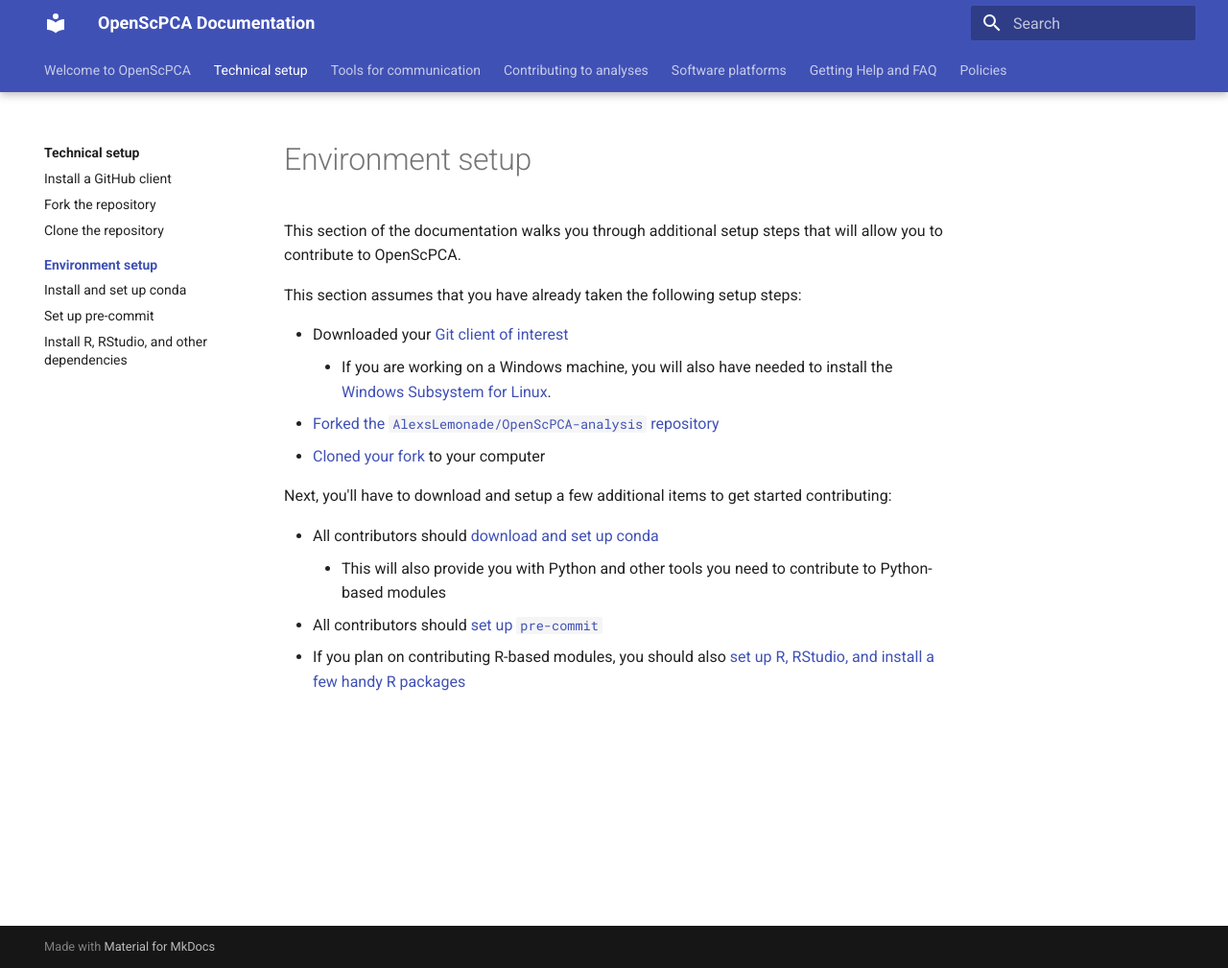
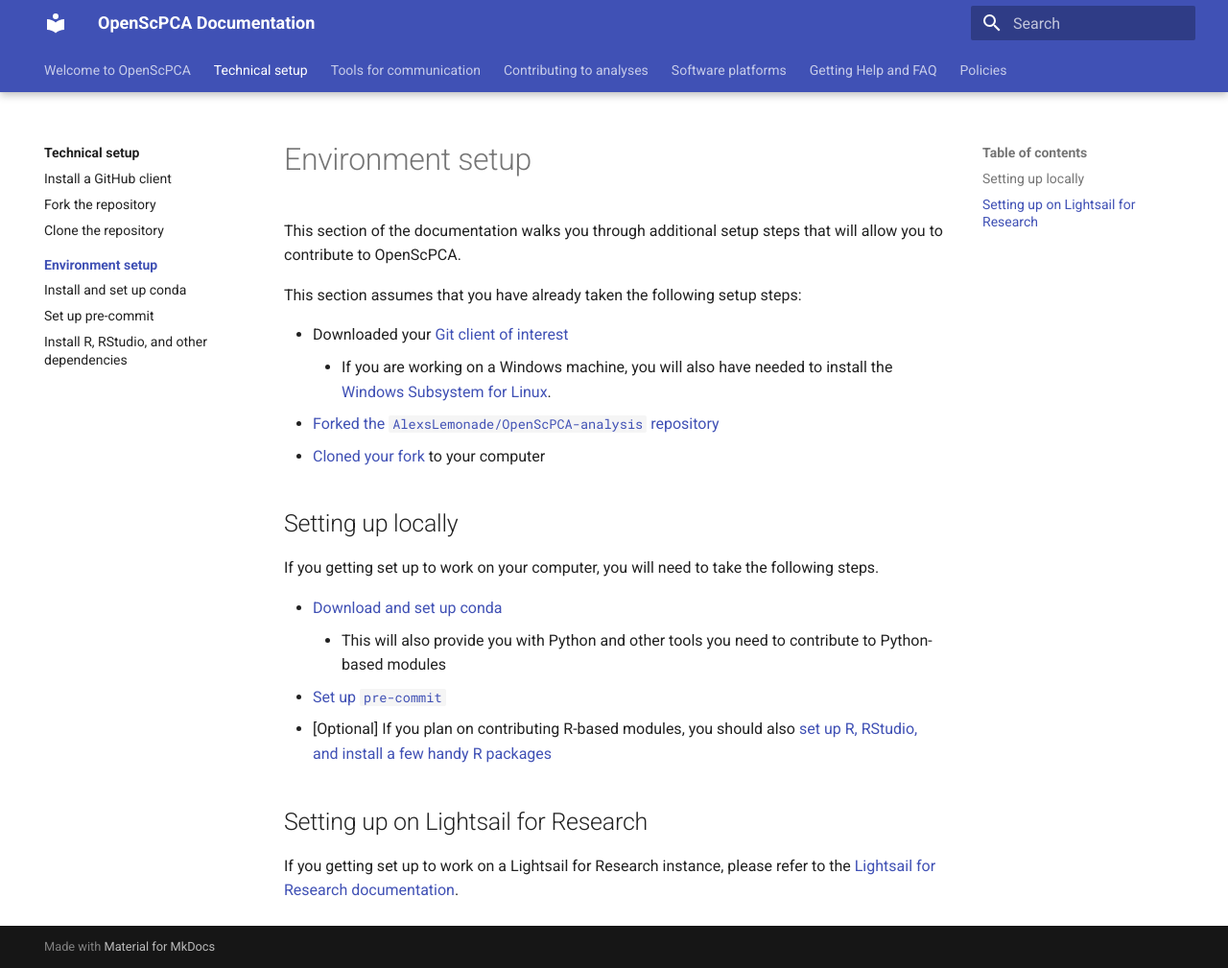
Before and after one commit to AlexsLemonade/OpenScPCA-analysis, an MkDocs documentation site: the page built from docs/technical-setup/environment-setup/index.md, in a window 1280 px wide and 1009 px high. Shown: the whole window at 96% size. Built offline with MkDocs 1.6.1 and Material for MkDocs 9.7.7, drawn with Linux system fonts in a browser that asks for light colours.

Commit message:
lsfr and phrasing

```diff
--- a/docs/technical-setup/environment-setup/index.md
+++ b/docs/technical-setup/environment-setup/index.md
@@ -9,10 +9,15 @@
 - [Forked the `AlexsLemonade/OpenScPCA-analysis` repository](../fork-the-repo.md)
 - [Cloned your fork](../clone-the-repo.md) to your computer
 
+## Setting up locally
 
-Next, you'll have to download and setup a few additional items to get started contributing:
+If you getting set up to work on your computer, you will need to take the following steps.
 
-- All contributors should [download and set up conda](./setup-conda.md)
+- [Download and set up conda](./setup-conda.md)
     - This will also provide you with Python and other tools you need to contribute to Python-based modules
-- All contributors should [set up `pre-commit`](./setup-precommit.md)
-- If you plan on contributing R-based modules, you should also [set up R, RStudio, and install a few handy R packages](./install-r-rstudio.md)
+- [Set up `pre-commit`](./setup-precommit.md)
+- [Optional] If you plan on contributing R-based modules, you should also [set up R, RStudio, and install a few handy R packages](./install-r-rstudio.md)
+
+## Setting up on Lightsail for Research
+
+If you getting set up to work on a Lightsail for Research instance, please refer to the [Lightsail for Research documentation](STUB_LINK for LSfR).
```
